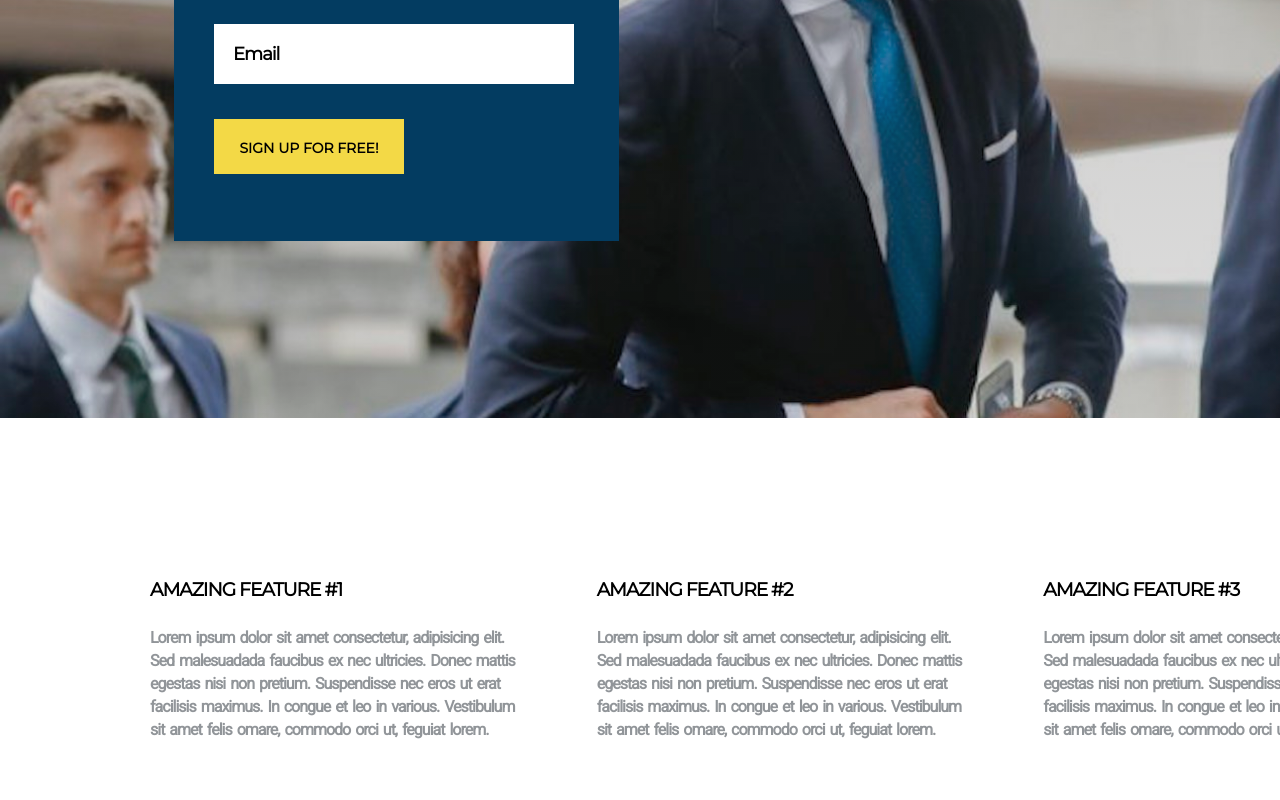
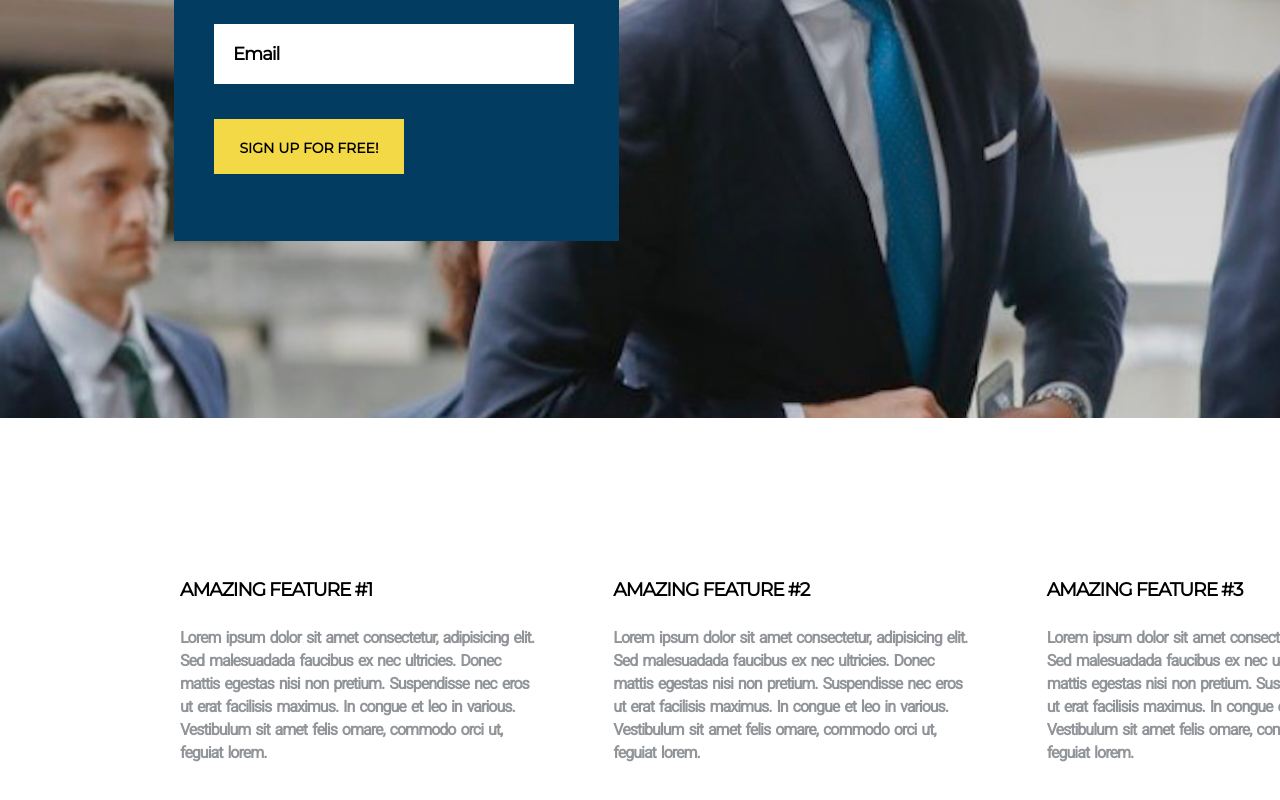
Before and after one commit to meghanaswamy1995/Web_Tech, a plain HTML site: page 3/mpslawaBcdefgh.html in a window 1280 px wide. Shown: the part 582-1382 px from the top of the page. Drawn offline with Linux system fonts and the light colour scheme.

Commit message:
style modified

```diff
--- a/3/style.css
+++ b/3/style.css
@@ -125,10 +125,10 @@ nav {
   text-align: left;
 }
 .features-row {
-  margin-top: 40px;
+  margin-top: 30px;
   margin-bottom: 25px;
-  margin-left: 30px;
-  padding: 120px;
+  margin-left: 50px;
+  padding: 130px;
   display: flex;
   float: left;
   justify-content: space-between;
@@ -143,5 +143,5 @@ nav {
   word-spacing: 2px;
   line-height: 23px;
   color: rgb(145, 149, 153);
-  margin-right: 65px;
+  margin-right: 70px;
 }
```
